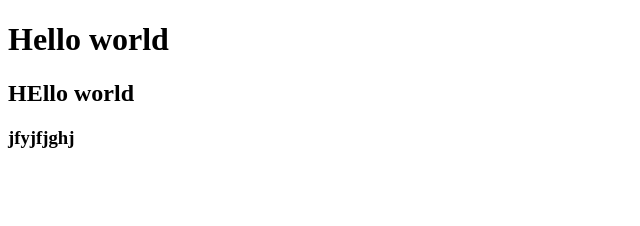
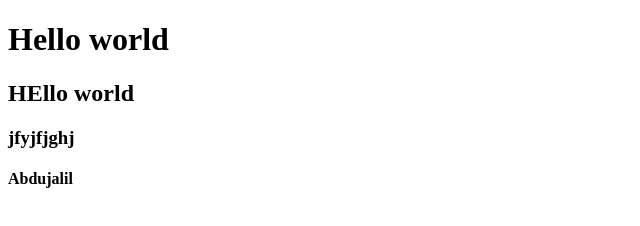
Before and after one commit to Ahmadboy2006/my-first-git-file, a plain HTML site: page index.html in a window 1280 px wide. Shown: the full height of the page, 0-640 px from the left. Drawn offline with Linux system fonts and the light colour scheme.

Commit message:
keyingi versiya

```diff
--- a/index.html
+++ b/index.html
@@ -10,6 +10,7 @@
     <h1>Hello world</h1>
     <h2>HEllo world</h2>
     <h3>jfyjfjghj</h3>
+    <h4>Abdujalil</h4>
 </body>
 <script src="./js/main.js"></script>
 </html>
```
